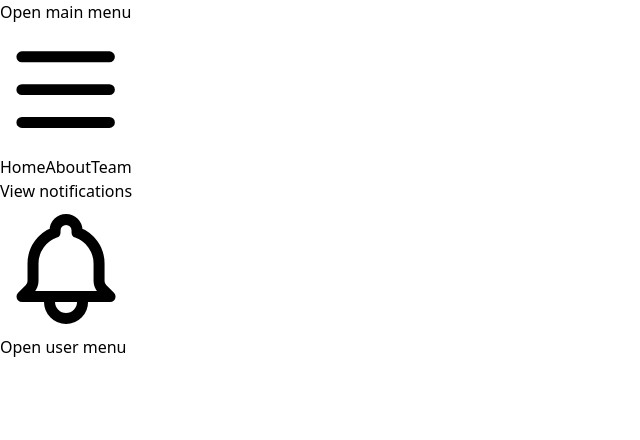
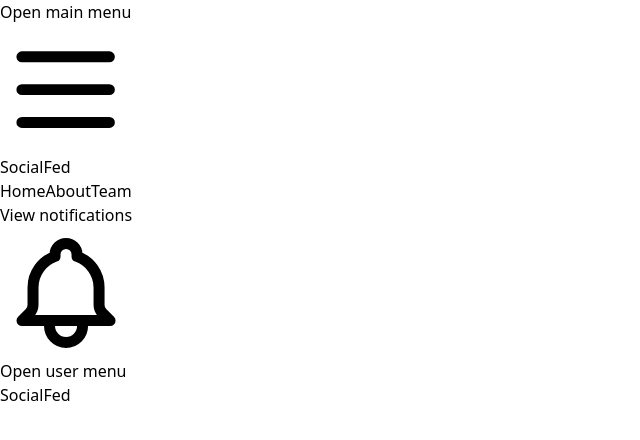
Before and after one commit to SocialFed/www, a Next.js app: page / in a window 1280 px wide. Shown: the top 440 px of the page, without its empty margins (0-640 px from the left). Built offline with nearby package versions, Linux system fonts and the light colour scheme; a web font is replaced by a local one.

Commit message:
Add socialfed text

```diff
--- a/components/Navbar.js
+++ b/components/Navbar.js
@@ -28,8 +28,8 @@
                 </Disclosure.Button>
               </div>
               <div className="flex-1 flex items-center justify-center sm:items-stretch sm:justify-start">
-                <div className="flex-shrink-0 flex items-center">
-
+                <div className="flex-shrink-0 flex items-center font-bold">
+                  SocialFed
                 </div>
                 <div className="hidden sm:ml-6 sm:flex sm:space-x-8">
                   {/* Current: "border-indigo-500 text-gray-900", Default: "border-transparent text-gray-500 hover:border-gray-300 hover:text-gray-700" */}
--- a/pages/index.js
+++ b/pages/index.js
@@ -15,6 +15,7 @@
       </Head>
 
       <main>
+        <h1 className='text-4xl font-bold flex justify-center mt-12'>SocialFed</h1>
       </main>
     </React.Fragment >
   )
```
